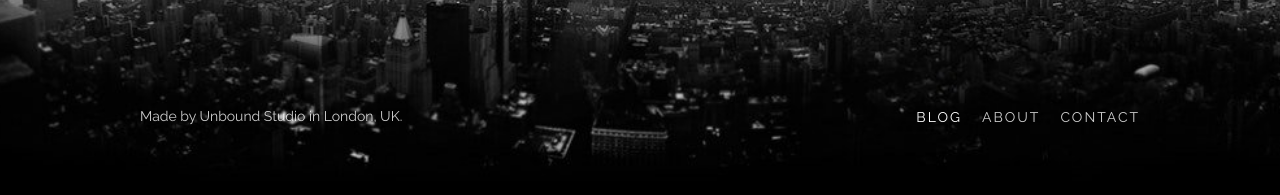
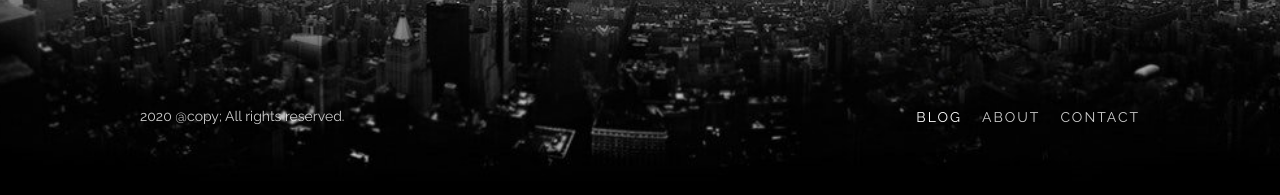
Before and after one commit to aemooooon/aemooooon, a Jekyll site: the page built from index.html, in a window 1280 px wide and 900 px high, scrolled down 1876 px. Shown: the part 702-897 px from the top of the window. Built offline with Jekyll 4.4.1, drawn with Linux system fonts in a browser that asks for light colours; the list of posts is cut into pages by our own code; some of the changed lines change nothing that is shown.

Commit message:
changed configuration file

```diff
--- a/_config.yml
+++ b/_config.yml
@@ -5,8 +5,8 @@
 # 'bundle exec jekyll serve'. If you change this file, please restart the server process.
 
 # Site title and description
-title:              Momoir - Jekyll Template for Story Tellers
-description:        Hi, I'm Memoir, an awesome Jekyll bloging theme.
+title:              Aemooooon - A father, a student, a developer
+description:        Hi, I'm Hua Wang, a developer records something here.
 
 # Site subpath, e.g. /blog
 baseurl:            ""
@@ -19,14 +19,14 @@
 
 # Site logo, image or text
 logo:               # e.g. logo.png, upload logo image file to /assets/img/ folder
-logo_text:          Memoir      # if the above "logo:" image variable  is not set, this text logo is displayed instead
+logo_text:          Aemooooon      # if the above "logo:" image variable  is not set, this text logo is displayed instead
 
 # Author settings, displayed on about page
 author:
-    name:           John Smith
-    bio:            Hi, I'm John, a web designer, human and the author of this blog.
-    email:          john@somewebsite.com
-    website:        http://somewebsite.com
+    name:           Hua Wang
+    bio:            Hi, I'm Hua, a web designer, human and the author of this blog.
+    email:          aemooooon@gmail.com
+    website:        http://aemon.wang
     facebook:       https://www.facebook.com/
     flickr:         https://flickr.com/
     dribbble:       https://dribbble.com/
@@ -41,7 +41,7 @@
 
 # Social share buttons
 twitter_username:   username
-github_username:    username
+github_username:    aemooooon
 
 # Site background color
 template:           light       # light or dark
@@ -57,7 +57,7 @@
     image:          footer.jpg  # upload your header image to /assets/posts/ folder
     align:          center      #top, center or bottom
     text:           light       # light or dark
-    copyright:      Made by <a href="https://unbound.studio/">Unbound Studio</a> in London, UK.
+    copyright:      2020 @copy; All rights reserved.
 
 # Post settings
 post:
```
